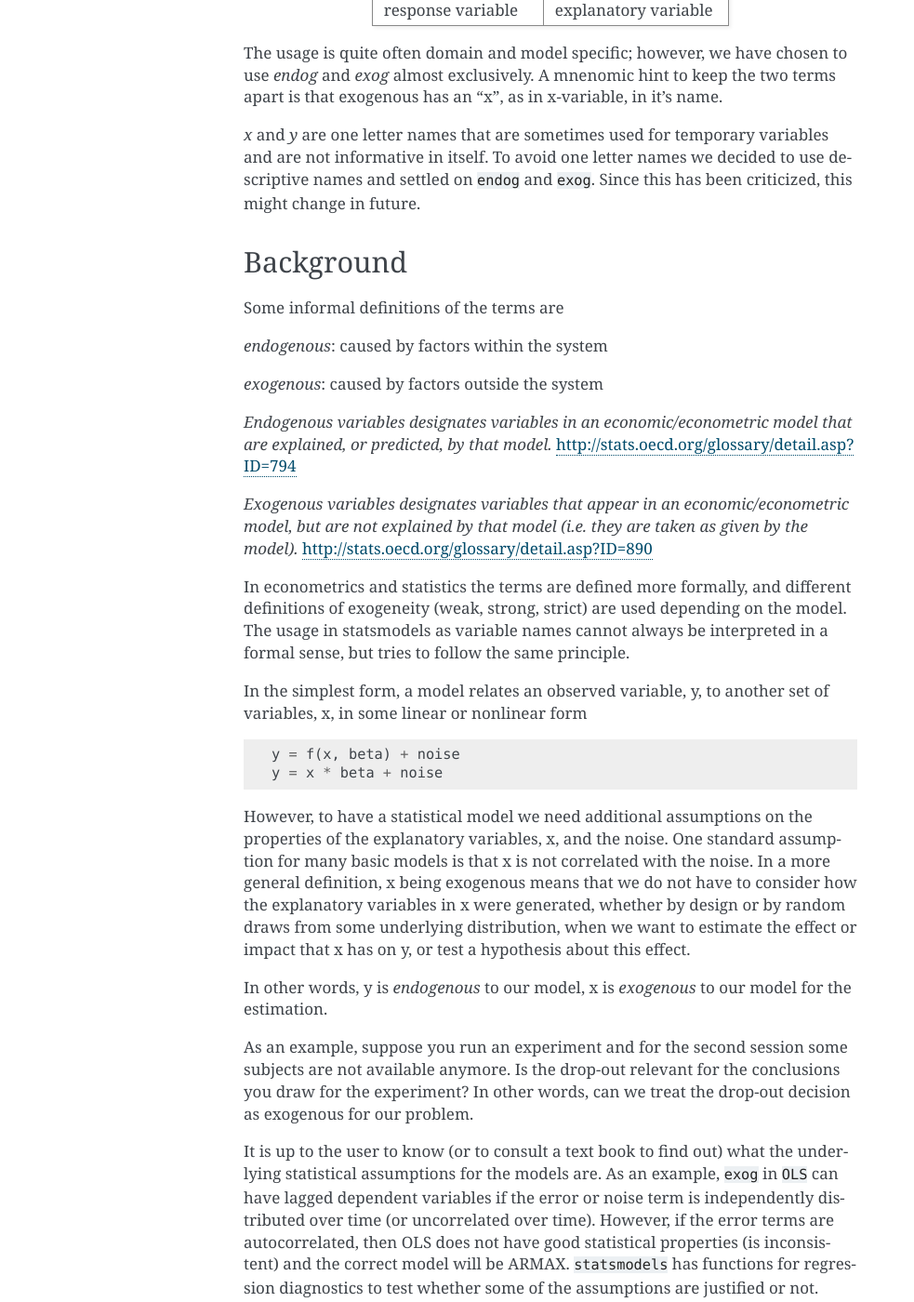
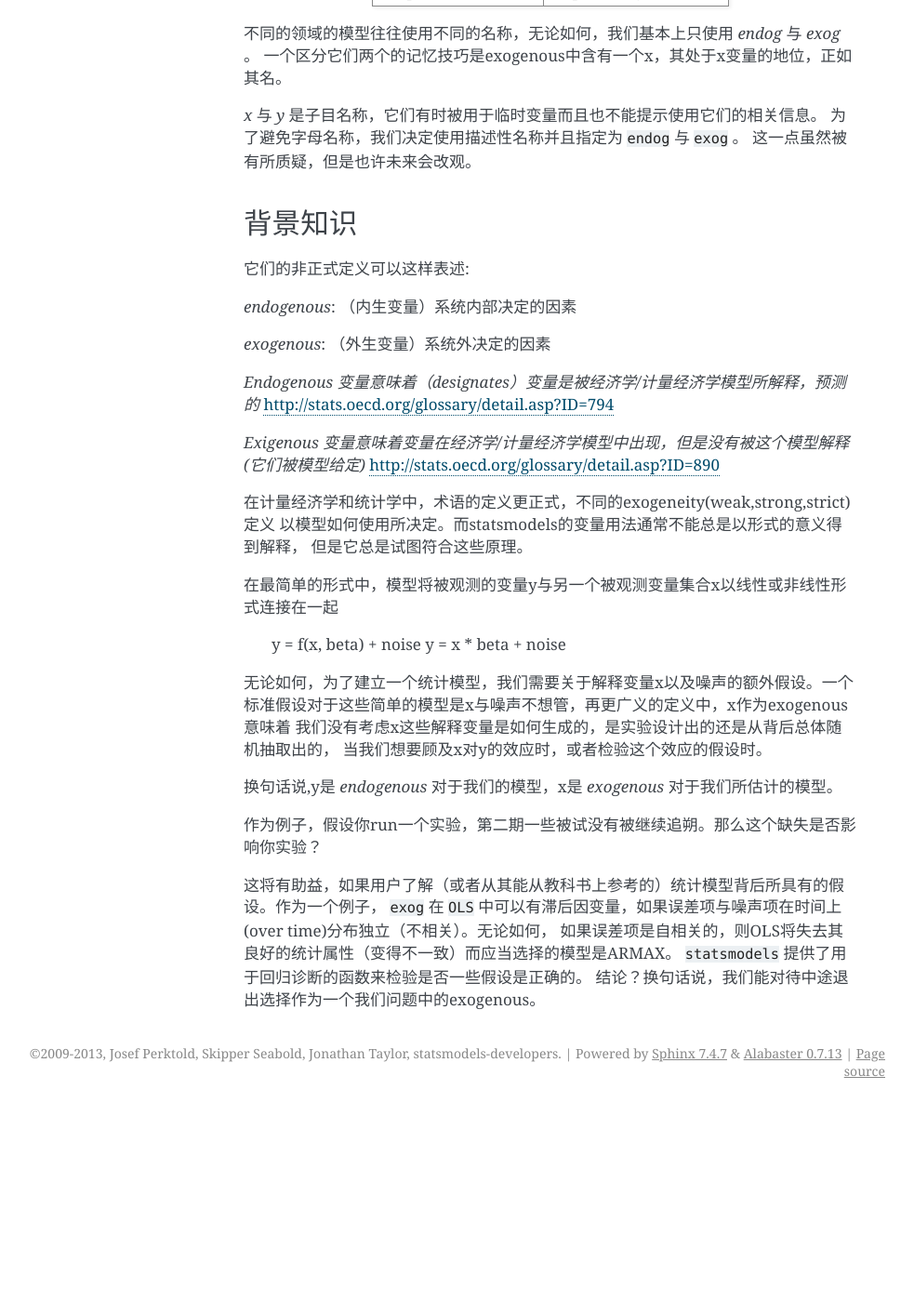
Before and after one commit to yiyuezhuo/statsmodels-tutorial-ch, a Sphinx documentation site: the page built from docs/source/endog_exog.rst, in a window 1280 px wide and 1400 px high, scrolled down 433 px. Shown: the whole window at 93% size, without its empty margins (158-1141 px from the left). Built offline with Sphinx 7.4.7, drawn with Linux system fonts in a browser that asks for light colours; formulas are drawn with MathJax 3; pages that are not in the unit, such as notebooks, are missing from menus; the version number could not be read and is left out; after the commit the page ends 1624 px from its top, so only the background shows below that; some of the changed text lies outside the part shown.

Commit message:
翻译endog/exog

```diff
--- a/docs/source/endog_exog.rst
+++ b/docs/source/endog_exog.rst
@@ -1,12 +1,10 @@
 .. _endog_exog:
 
-``endog``, ``exog``, what's that?
+
+``endog``, ``exog``, 是什么?
 =================================
-
-Statsmodels is using ``endog`` and ``exog`` as names for the data, the
-observed variables that are used in an estimation problem. Other names that
-are often used in different statistical packages or text books are, for
-example,
+statsmodels使用 ``endog`` 与 ``exog`` （内生变量，外生变量，下面这对词一律不翻译
+）作为观测的变量在估计中的名字。其他的统计包或书籍可能使用其他的名称，如:
 
 ===================== ======================
 endog                 exog
@@ -20,66 +18,53 @@ outcome               design
 response variable     explanatory variable
 ===================== ======================
 
-The usage is quite often domain and model specific; however, we have chosen
-to use `endog` and `exog` almost exclusively. A mnenomic hint to keep the two
-terms apart is that exogenous has an "x", as in x-variable, in it's name.
 
-`x` and `y` are one letter names that are sometimes used for temporary
-variables and are not informative in itself. To avoid one letter names we
-decided to use descriptive names and settled on ``endog`` and ``exog``.
-Since this has been criticized, this might change in future.
+不同的领域的模型往往使用不同的名称，无论如何，我们基本上只使用 `endog` 与 `exog` 。
+一个区分它们两个的记忆技巧是exogenous中含有一个x，其处于x变量的地位，正如其名。
 
-Background
+`x` 与 `y` 是子目名称，它们有时被用于临时变量而且也不能提示使用它们的相关信息。
+为了避免字母名称，我们决定使用描述性名称并且指定为 ``endog`` 与 ``exog`` 。
+这一点虽然被有所质疑，但是也许未来会改观。
+
+背景知识
 ----------
 
-Some informal definitions of the terms are
 
-`endogenous`: caused by factors within the system
+它们的非正式定义可以这样表述:
 
-`exogenous`: caused by factors outside the system
+`endogenous`: （内生变量）系统内部决定的因素
 
-*Endogenous variables designates variables in an economic/econometric model
-that are explained, or predicted, by that model.*
+`exogenous`: （外生变量）系统外决定的因素
+
+*Endogenous 变量意味着（designates）变量是被经济学/计量经济学模型所解释，预测的*
 http://stats.oecd.org/glossary/detail.asp?ID=794
 
-*Exogenous variables designates variables that appear in an
-economic/econometric model, but are not explained by that model (i.e. they are
-taken as given by the model).*  http://stats.oecd.org/glossary/detail.asp?ID=890
-
-In econometrics and statistics the terms are defined more formally, and
-different definitions of exogeneity (weak, strong, strict) are used depending
-on the model. The usage in statsmodels as variable names cannot always be
-interpreted in a formal sense, but tries to follow the same principle.
+*Exigenous 变量意味着变量在经济学/计量经济学模型中出现，但是没有被这个模型解释(它们被模型给定)*
+http://stats.oecd.org/glossary/detail.asp?ID=890
 
 
-In the simplest form, a model relates an observed variable, y, to another set
-of variables, x, in some linear or nonlinear form ::
+在计量经济学和统计学中，术语的定义更正式，不同的exogeneity(weak,strong,strict)定义
+以模型如何使用所决定。而statsmodels的变量用法通常不能总是以形式的意义得到解释，
+但是它总是试图符合这些原理。
+
+在最简单的形式中，模型将被观测的变量y与另一个被观测变量集合x以线性或非线性形式连接在一起
 
    y = f(x, beta) + noise
    y = x * beta + noise
 
-However, to have a statistical model we need additional assumptions on the
-properties of the explanatory variables, x, and the noise. One standard
-assumption for many basic models is that x is not correlated with the noise.
-In a more general definition, x being exogenous means that we do not have to
-consider how the explanatory variables in x were generated, whether by design
-or by random draws from some underlying distribution, when we want to estimate
-the effect or impact that x has on y, or test a hypothesis about this effect.
 
-In other words, y is *endogenous* to our model, x is *exogenous* to our model
-for the estimation.
+无论如何，为了建立一个统计模型，我们需要关于解释变量x以及噪声的额外假设。一个
+标准假设对于这些简单的模型是x与噪声不想管，再更广义的定义中，x作为exogenous意味着
+我们没有考虑x这些解释变量是如何生成的，是实验设计出的还是从背后总体随机抽取出的，
+当我们想要顾及x对y的效应时，或者检验这个效应的假设时。
 
-As an example, suppose you run an experiment and for the second session some
-subjects are not available anymore.
-Is the drop-out relevant for the conclusions you draw for the experiment?
-In other words, can we treat the drop-out decision as exogenous for our
-problem.
+换句话说,y是 *endogenous* 对于我们的模型，x是 *exogenous* 对于我们所估计的模型。
 
-It is up to the user to know (or to consult a text book to find out) what the
-underlying statistical assumptions for the models are. As an example, ``exog``
-in ``OLS`` can have lagged dependent variables if the error or noise term is
-independently distributed over time (or uncorrelated over time). However, if
-the error terms are autocorrelated, then OLS does not have good statistical
-properties (is inconsistent) and the correct model will be ARMAX.
-``statsmodels`` has functions for regression diagnostics to test whether some of
-the assumptions are justified or not.
+
+作为例子，假设你run一个实验，第二期一些被试没有被继续追朔。那么这个缺失是否影响你实验？
+
+这将有助益，如果用户了解（或者从其能从教科书上参考的）统计模型背后所具有的假设。作为一个例子，
+``exog`` 在 ``OLS`` 中可以有滞后因变量，如果误差项与噪声项在时间上(over time)分布独立（不相关）。无论如何，
+如果误差项是自相关的，则OLS将失去其良好的统计属性（变得不一致）而应当选择的模型是ARMAX。
+``statsmodels`` 提供了用于回归诊断的函数来检验是否一些假设是正确的。
+结论？换句话说，我们能对待中途退出选择作为一个我们问题中的exogenous。
```
